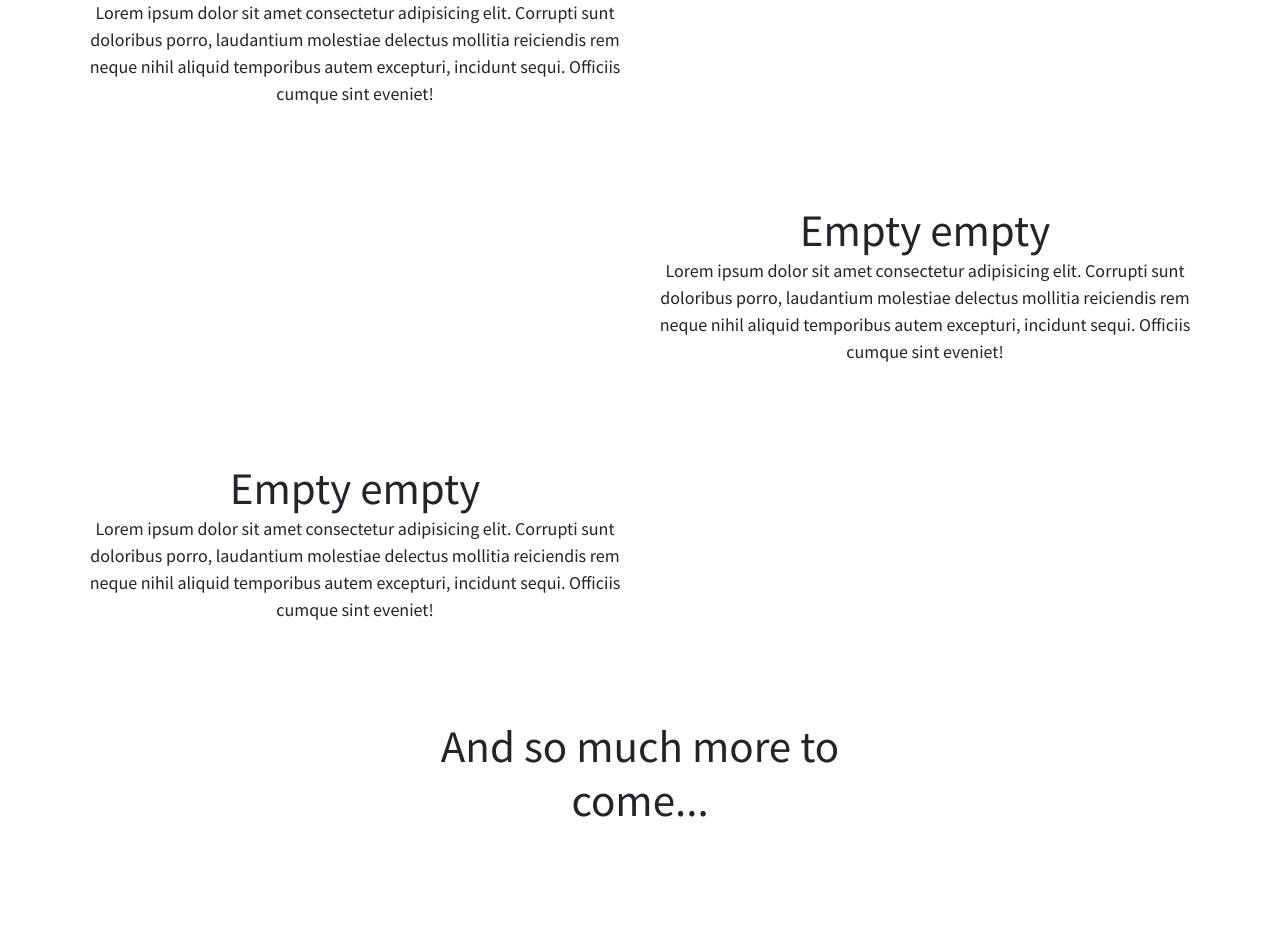
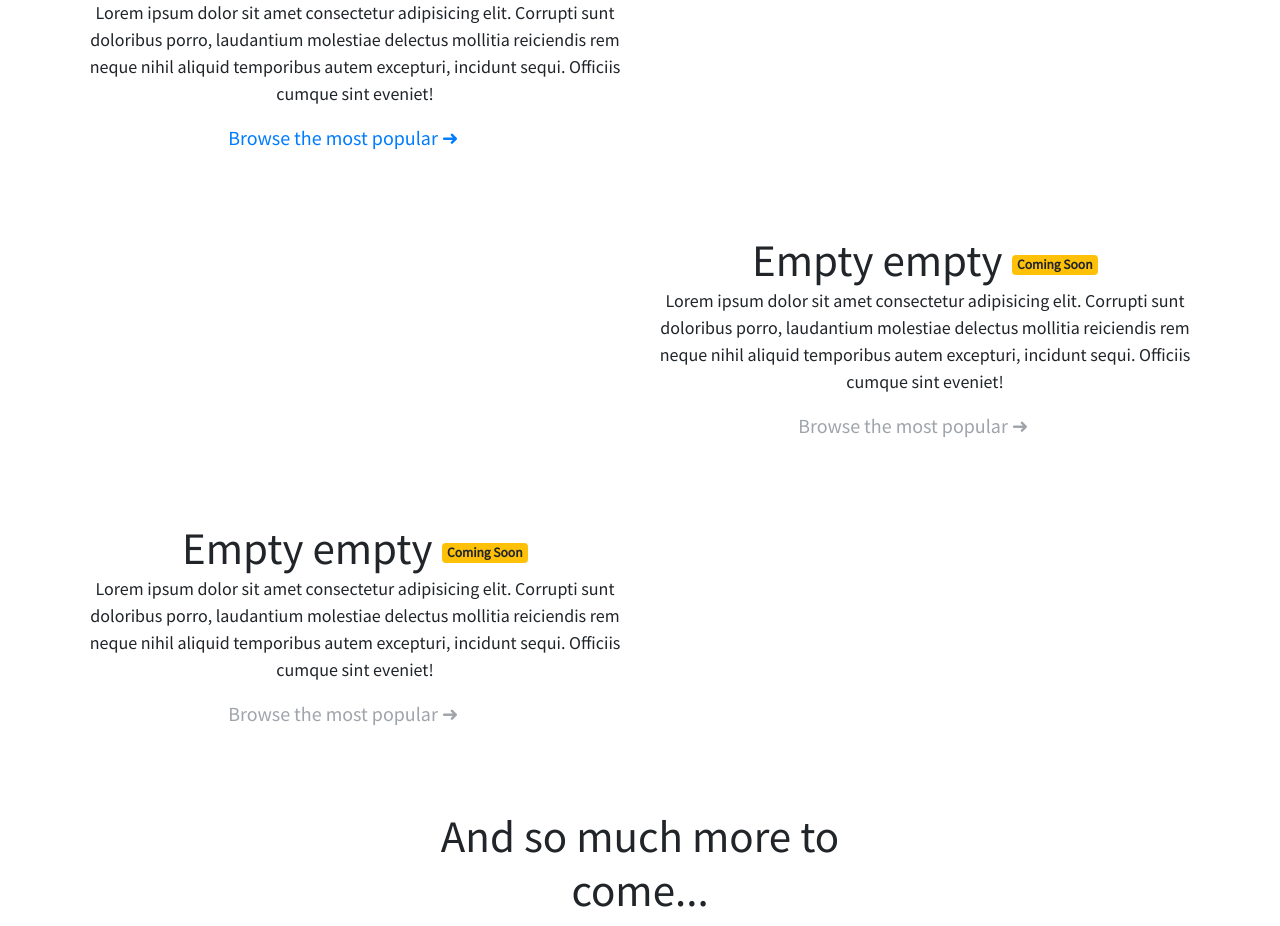
Before and after one commit to Jabser/Podify, a React (Create React App) app: page /about in a window 1280 px wide. Shown: the part 582-1508 px from the top of the page. Built offline with nearby package versions, Linux system fonts and the light colour scheme.

Commit message:
About - Additional UI polish

```diff
--- a/src/sass/about.scss
+++ b/src/sass/about.scss
@@ -12,6 +12,11 @@
     h1 {
       padding: 0;
       font-size: 45px;
+
+      span {
+        font-size: 30%;
+        vertical-align: middle;
+      }
     }
 
     p {
@@ -20,7 +25,9 @@
 
     .about-link {
       font-size: 20px;
-      margin: 15px 0;
+      margin: 0;
+      padding: 0;
+      border: none;
       text-decoration: none;
 
       &:after {
--- a/src/views/About.js
+++ b/src/views/About.js
@@ -21,6 +21,7 @@ class About extends Component {
                 <p>
                   Lorem ipsum dolor sit amet consectetur adipisicing elit. Corrupti sunt doloribus porro, laudantium molestiae delectus mollitia reiciendis rem neque nihil aliquid temporibus autem excepturi, incidunt sequi. Officiis cumque sint eveniet!
                 </p>
+                <NavLink to="/popular" className="about-link">Browse the most popular </NavLink>
               </div>
               <div className="col-6">
 
@@ -33,20 +34,22 @@ class About extends Component {
 
               </div>
               <div className="col-6">
-                <h1>Empty empty</h1>
+                <h1>Empty empty <span class="badge badge-warning">Coming Soon</span></h1>
                 <p>
                   Lorem ipsum dolor sit amet consectetur adipisicing elit. Corrupti sunt doloribus porro, laudantium molestiae delectus mollitia reiciendis rem neque nihil aliquid temporibus autem excepturi, incidunt sequi. Officiis cumque sint eveniet!
                 </p>
+                <NavLink to="/popular" className="btn btn-link about-link disabled">Browse the most popular </NavLink>
               </div>
             </div>
           </div>
           <div className="about-card">
             <div className="row">
               <div className="col-6">
-                <h1>Empty empty</h1>
+                <h1>Empty empty <span class="badge badge-warning">Coming Soon</span></h1>
                 <p>
                   Lorem ipsum dolor sit amet consectetur adipisicing elit. Corrupti sunt doloribus porro, laudantium molestiae delectus mollitia reiciendis rem neque nihil aliquid temporibus autem excepturi, incidunt sequi. Officiis cumque sint eveniet!
                 </p>
+                <NavLink to="/popular" className="btn btn-link about-link disabled">Browse the most popular </NavLink>
               </div>
               <div className="col-6">
 
```
